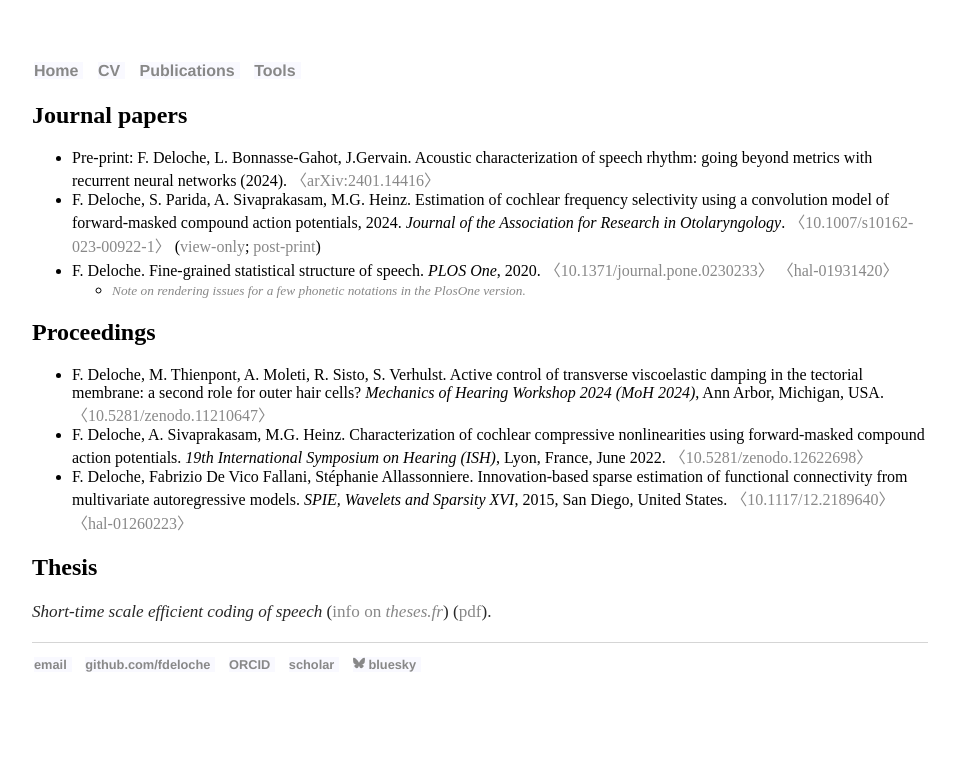
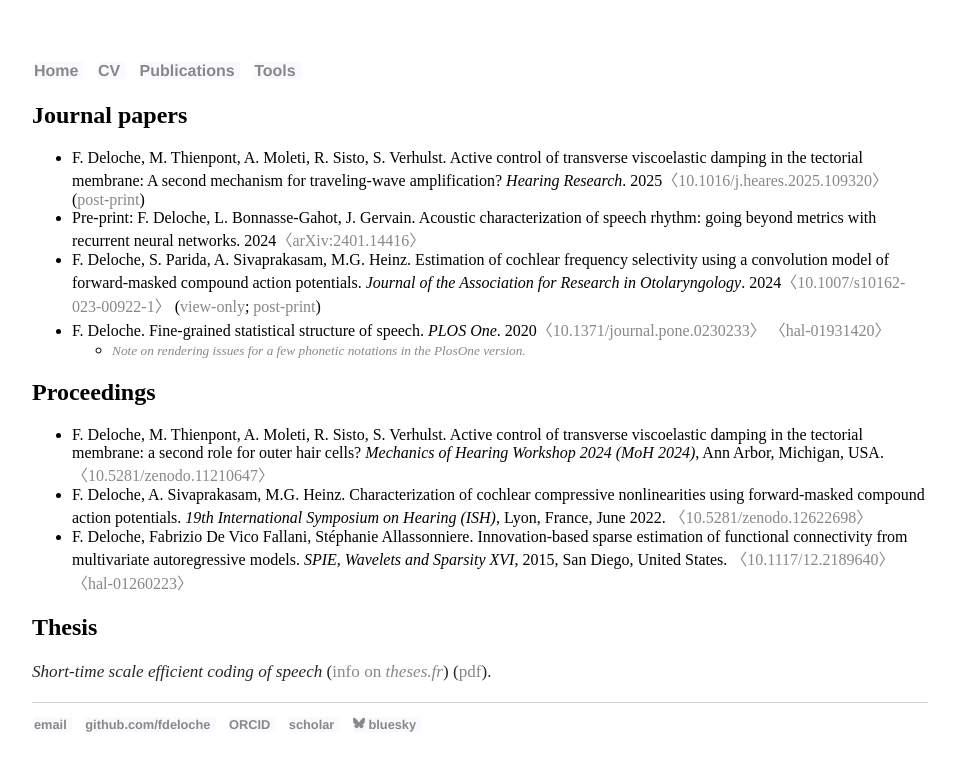
Before and after one commit to fdeloche/fdeloche.github.io, a Jekyll site: the page built from Publications.html, in a window 1280 px wide. Shown: the top 771 px of the page, without its empty margins (160-1119 px from the left). Built offline with Jekyll 4.4.1, drawn with Linux system fonts in a browser that asks for light colours.

Commit message:
new publication (HR tectoControl)

```diff
--- a/Publications.html
+++ b/Publications.html
@@ -7,14 +7,16 @@ title: François Deloche - CV
 
 <ul>
 
-<li>Pre-print: F. Deloche, L. Bonnasse-Gahot, J.Gervain. Acoustic characterization of speech rhythm: going
-beyond metrics with recurrent neural networks (2024). <a target="_blank" href="https://doi.org/10.48550/arXiv.2401.14416">〈arXiv:2401.14416〉</a> </li>
+<li> F. Deloche, M. Thienpont, A. Moleti, R. Sisto, S. Verhulst. Active control of transverse viscoelastic damping in the tectorial membrane: A second mechanism for traveling-wave amplification? <i>Hearing Research</i>. 2025<a target="_blank" href="https://doi.org/10.1016/j.heares.2025.109320">〈10.1016/j.heares.2025.109320〉</a>   (<a href='/files/TectoControl_postprint.pdf'>post-print</a>)</li>
 
-<li> F. Deloche, S. Parida, A. Sivaprakasam, M.G. Heinz. Estimation of cochlear frequency selectivity using a convolution model of forward-masked compound action potentials, 2024. <i>Journal of the Association for Research in Otolaryngology</i>.  <a target="_blank" href="https://doi.org/10.1007/s10162-023-00922-1">〈10.1007/s10162-023-00922-1〉</a>   (<a href='https://rdcu.be/dw2cj'>view-only</a>; <a href='/files/fmaskedCAP_postprint.pdf'>post-print</a>)
+<li>Pre-print: F. Deloche, L. Bonnasse-Gahot, J. Gervain. Acoustic characterization of speech rhythm: going
+beyond metrics with recurrent neural networks. 2024<a target="_blank" href="https://doi.org/10.48550/arXiv.2401.14416">〈arXiv:2401.14416〉</a> </li>
+
+<li> F. Deloche, S. Parida, A. Sivaprakasam, M.G. Heinz. Estimation of cochlear frequency selectivity using a convolution model of forward-masked compound action potentials. <i>Journal of the Association for Research in Otolaryngology</i>. 2024<a target="_blank" href="https://doi.org/10.1007/s10162-023-00922-1">〈10.1007/s10162-023-00922-1〉</a>   (<a href='https://rdcu.be/dw2cj'>view-only</a>; <a href='/files/fmaskedCAP_postprint.pdf'>post-print</a>)
 <!-- Pre-print (not peer-reviewed) available on bioarxiv: <a href='https://www.biorxiv.org/content/10.1101/2022.04.15.487700v1'>10.1101/2022.04.15.487700</a> -->
 </li>
 
-<li>F. Deloche. Fine-grained statistical structure of speech. <i>PLOS One</i>, 2020. <a target="_blank" href="https://journals.plos.org/plosone/article?id=10.1371/journal.pone.0230233">〈10.1371/journal.pone.0230233〉</a> <a target="_blank" href="https://hal.archives-ouvertes.fr/hal-01931420">〈hal-01931420〉</a>
+<li>F. Deloche. Fine-grained statistical structure of speech. <i>PLOS One</i>. 2020<a target="_blank" href="https://journals.plos.org/plosone/article?id=10.1371/journal.pone.0230233">〈10.1371/journal.pone.0230233〉</a> <a target="_blank" href="https://hal.archives-ouvertes.fr/hal-01931420">〈hal-01931420〉</a>
 <ul>
 <li> <small><a href='https://journals.plos.org/plosone/article/comment?id=10.1371/annotation/27e13960-0076-457d-a76d-581f3483b365'><i>Note on rendering issues for a few phonetic notations in the PlosOne version.</i></a></small>
 </li>
--- a/tools.html
+++ b/tools.html
@@ -8,7 +8,7 @@ title: Tools
 Here are some tools that have been useful for research or personal projects:
 
 <ul>
-  <li> <a href="http://github.com/fdeloche/audacity-timit"> audacity-timit </a>  : An audacity scrip for displaying phonetic data of sentences of the TIMIT database  </li>
+  <li> <a href="http://github.com/fdeloche/audacity-timit"> audacity-timit </a>  : An audacity script for displaying phonetic data of sentences of the TIMIT database  </li>
     <li><a href="./qdirweigraph.html">QDirWeiGraph</a> : A Qt-based C++ program for the creation of directed weighted graphs.</li>
 </ul>
 <!--
```
Also changed, not shown: 1 other file.
